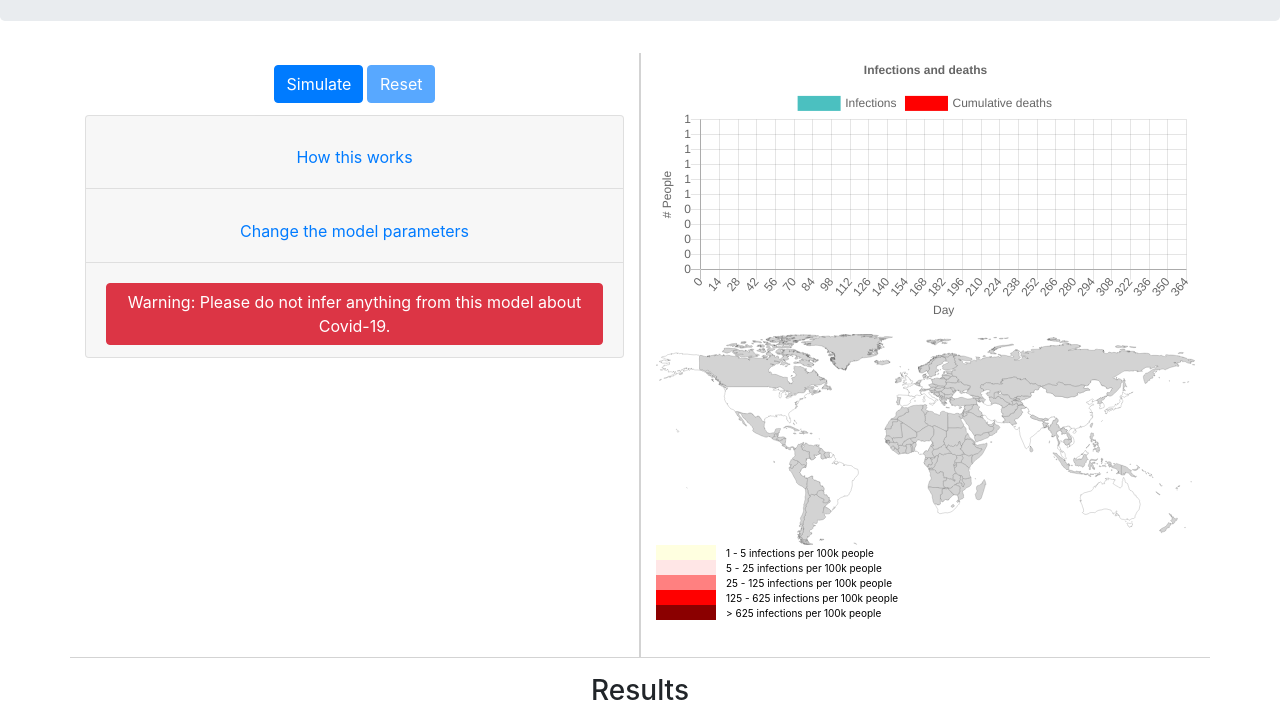
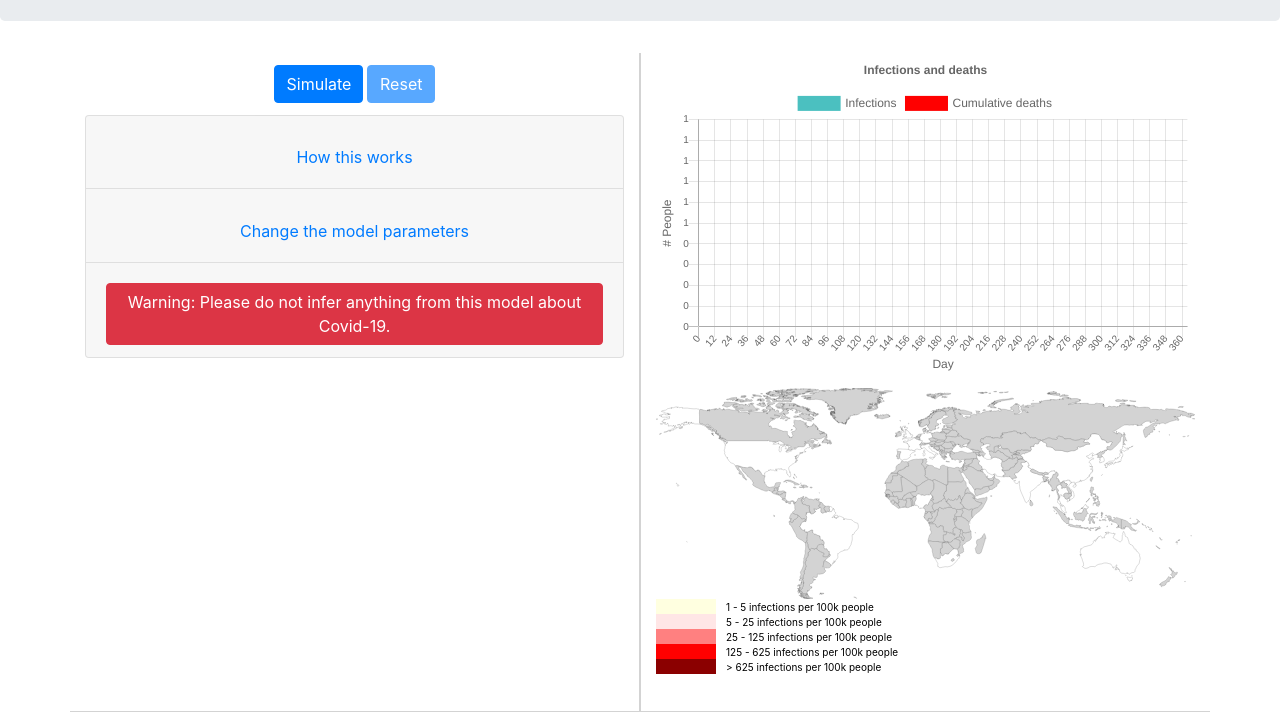
Before and after one commit to nathangeffen/pandemic, a plain HTML site: page index.html in a window 1280 px wide. Shown: the part 67-788 px from the top of the page. Drawn offline with nearby package versions, Linux system fonts and the light colour scheme; some packages are replaced by stand-ins of ours; a script that the page names is missing.

Commit message:
Improved styling of graph.

```diff
--- a/index.html
+++ b/index.html
@@ -736,7 +736,7 @@
                 </div>
                 <div class="col-md-12 col-lg-6 pane pane-right">
                     <div id="charts">
-                        <canvas id="chart"></canvas>
+                        <canvas id="chart" height="180px"></canvas>
                     </div>
                     <div id="mapcontainer">
                         <div class="map">
--- a/js/infectionchart.js
+++ b/js/infectionchart.js
@@ -43,6 +43,7 @@
 		        scales: {
                             xAxes: [{
                                 ticks: {
+                                    fontSize: 10,
                                     beginAtZero: true,
                                 },
                                 display: true,
@@ -53,12 +54,13 @@
                             }],
                             yAxes: [{
                                 ticks: {
+                                    fontSize: 10,
                                     beginAtZero: true,
                                     callback: function(value, index, values) {
-                                        if (value >= 1000000) {
-                                            return Math.round(value / 1000000)
-                                                + "M";
-                                        } else {
+                                        // if (value >= 1000000) {
+                                        //     return Math.round(value / 1000000)
+                                        //         + "M";
+                                        // } else {
                                             const s = new Intl.NumberFormat(
                                                 'en-US',
                                                 {
@@ -66,7 +68,7 @@
                                                     maximumFractionDigits: 0
                                                 }).format(value);
                                             return s;
-                                        }
+                                        // }
                                     }
                                 },
                                 display: true,
```
